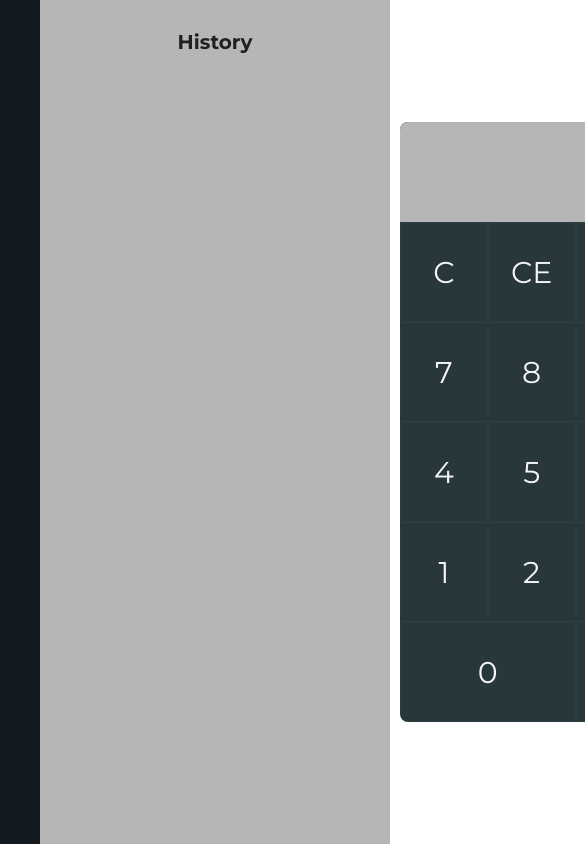
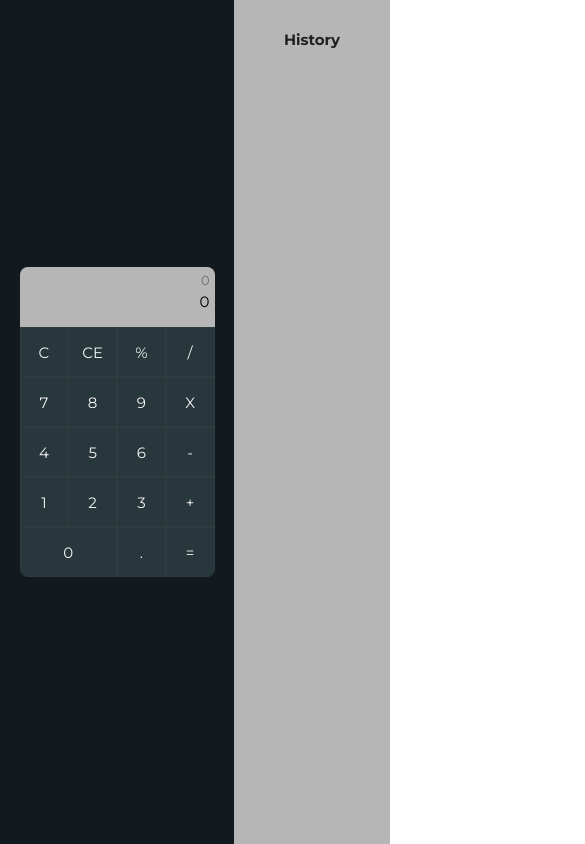
Before and after one commit to HseebKhan/NSCalculator, a plain HTML site: page index.html in a window 390 px wide. Shown: the top 844 px of the page, 585 px wide, since content can reach past the window. Drawn offline with Linux system fonts and the light colour scheme.

Commit message:
added media queries for responsiveness

```diff
--- a/css/styles.css
+++ b/css/styles.css
@@ -21,7 +21,7 @@ section {
 }
 
 .container {
-    margin-left: 400px;
+    margin-left: 25%;
     width: 90%;
     max-width: 400px;
     background-color: rgb(39, 55, 59);
@@ -108,7 +108,7 @@ li {
     background-color: rgb(182, 182, 182);
     height: 100vh;
     right: 0;
-    width: 350px;
+    width: 25%;
 }
 
 .heading {
@@ -127,3 +127,67 @@ li {
     font-weight: 500;
     font-size: 20px;
 }
+
+@media screen and (max-width: 1024px) {
+    /* For mobile phones: */
+    .container {
+        margin-left: 17%;
+        width: 50%;
+        max-width: 300px;
+    }
+    .display {
+        padding: 10px;
+        height: 80px;
+        font-size: 20px;
+    }
+
+    .button {
+        height: 80px;
+        font-size: 20px;
+        width: 100%;
+    }
+
+    .heading {
+        font-size: 15px;
+    }
+
+    #recents {
+        font-size: 15px;
+    }
+  }
+
+@media screen and (max-width: 564px) {
+    .container {
+        margin-left: 5%;
+        width: 50%;
+        max-width: 200px;
+    }
+
+    .sidebar {
+        width: 40%;
+    }
+
+    .display {
+        padding: 5px;
+        height: 60px;
+        font-size: 15px;
+    }
+
+    .display-1 {
+        font-size: 13px;
+    }
+
+    .temp-result {
+        font-size: 13px;
+    }
+
+    .button {
+        height: 50px;
+        font-size: 15px;
+        width: 100%;
+    }
+
+    #recents {
+        font-size: 13px;
+    }
+}
```
